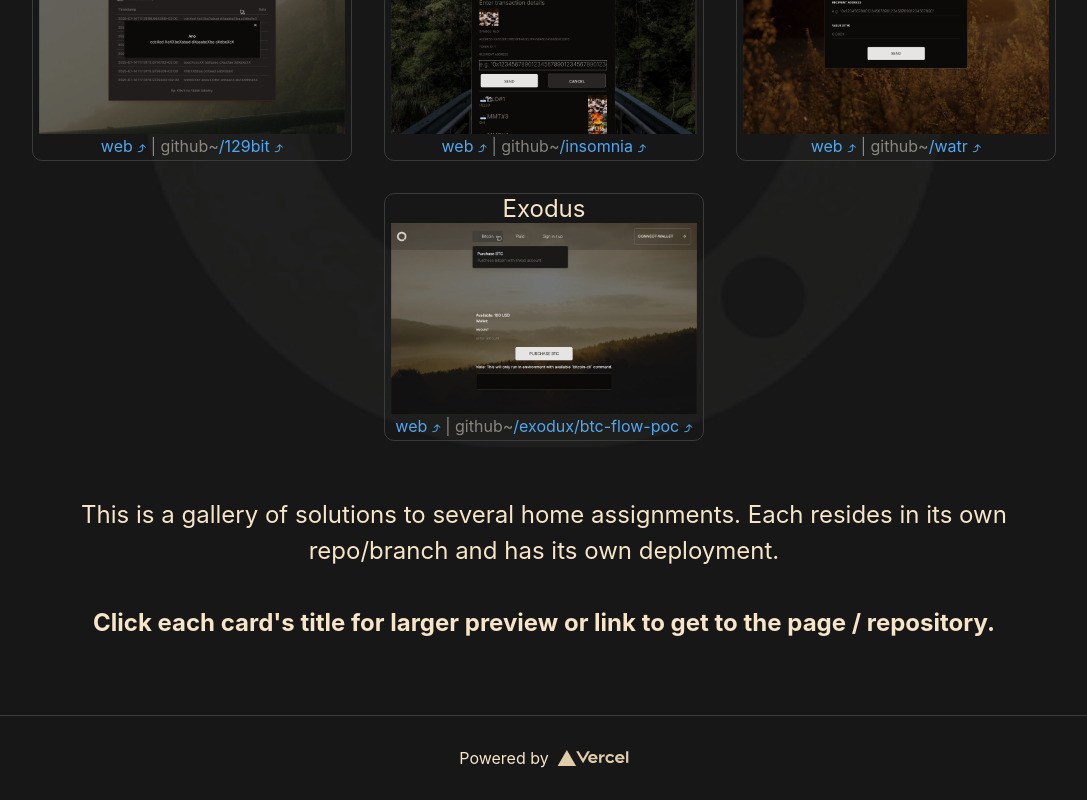
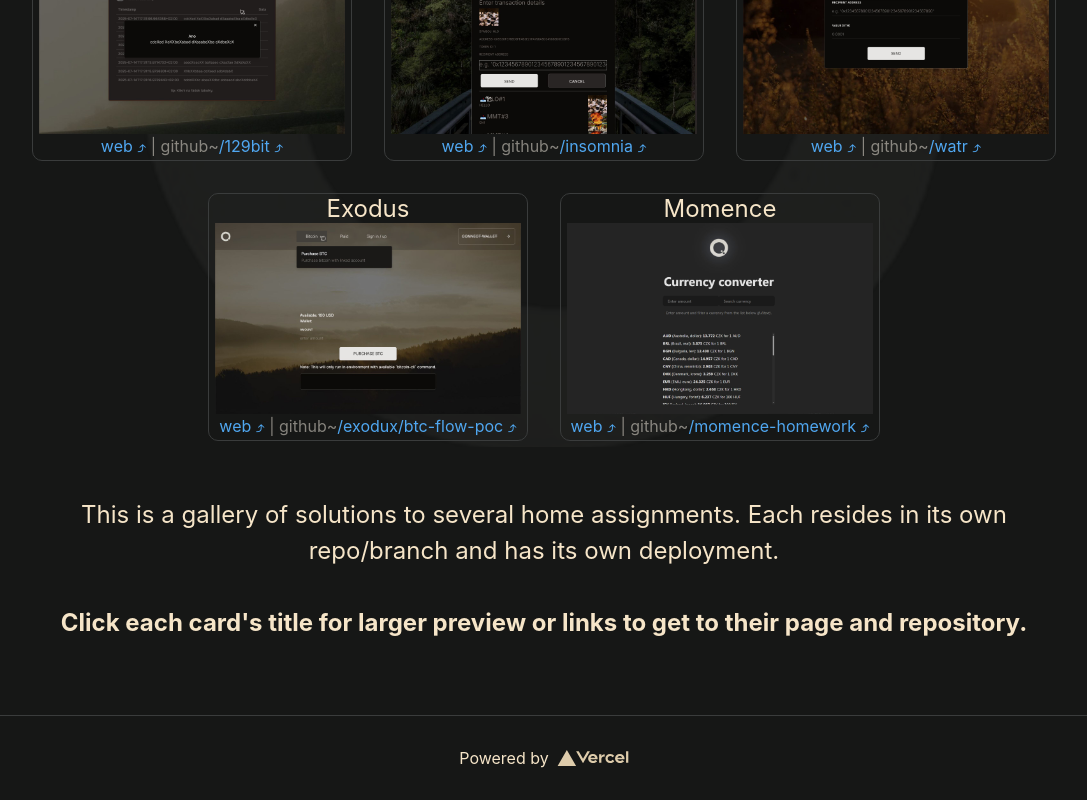
Before and after one commit to ackvf/qwerty.xyz, a Next.js app: page /exercises in a window 1280 px wide. Shown: the part 353-1153 px from the top of the page, without its empty margins (96-1183 px from the left). Built offline with nearby package versions, Linux system fonts and the light colour scheme.

Commit message:
Add momence to job exercises page

```diff
--- a/pages/exercises.tsx
+++ b/pages/exercises.tsx
@@ -48,6 +48,14 @@
 		image_url: '/exercises/exodus.jpg',
 		name: 'Exodus',
 		description: 'Connect your bank account with plaid and purchase BTC.',
+	},
+	{
+		website_url: 'https://momence.qwerty.art/',
+		repo_url: 'https://github.com/ackvf/momence-homework',
+		repo_friendly_name: '/momence-homework',
+		image_url: '/exercises/momence.jpg',
+		name: 'Momence',
+		description: 'Fetch currency exchange rates from Czech National Bank (ČNB) and convert.',
 	},
 ]
 
@@ -204,7 +212,7 @@
 					This is a gallery of solutions to several home assignments. Each resides in its own repo/branch and has its own deployment.
 					<br />
 					<br />
-					<b>Click each card's title for larger preview or link to get to the page / repository.</b>
+					<b>Click each card's title for larger preview or links to get to their page and repository.</b>
 				</p>
 
 			</main>
```
Also changed, not shown: public/exercises/momence.jpg (added).
